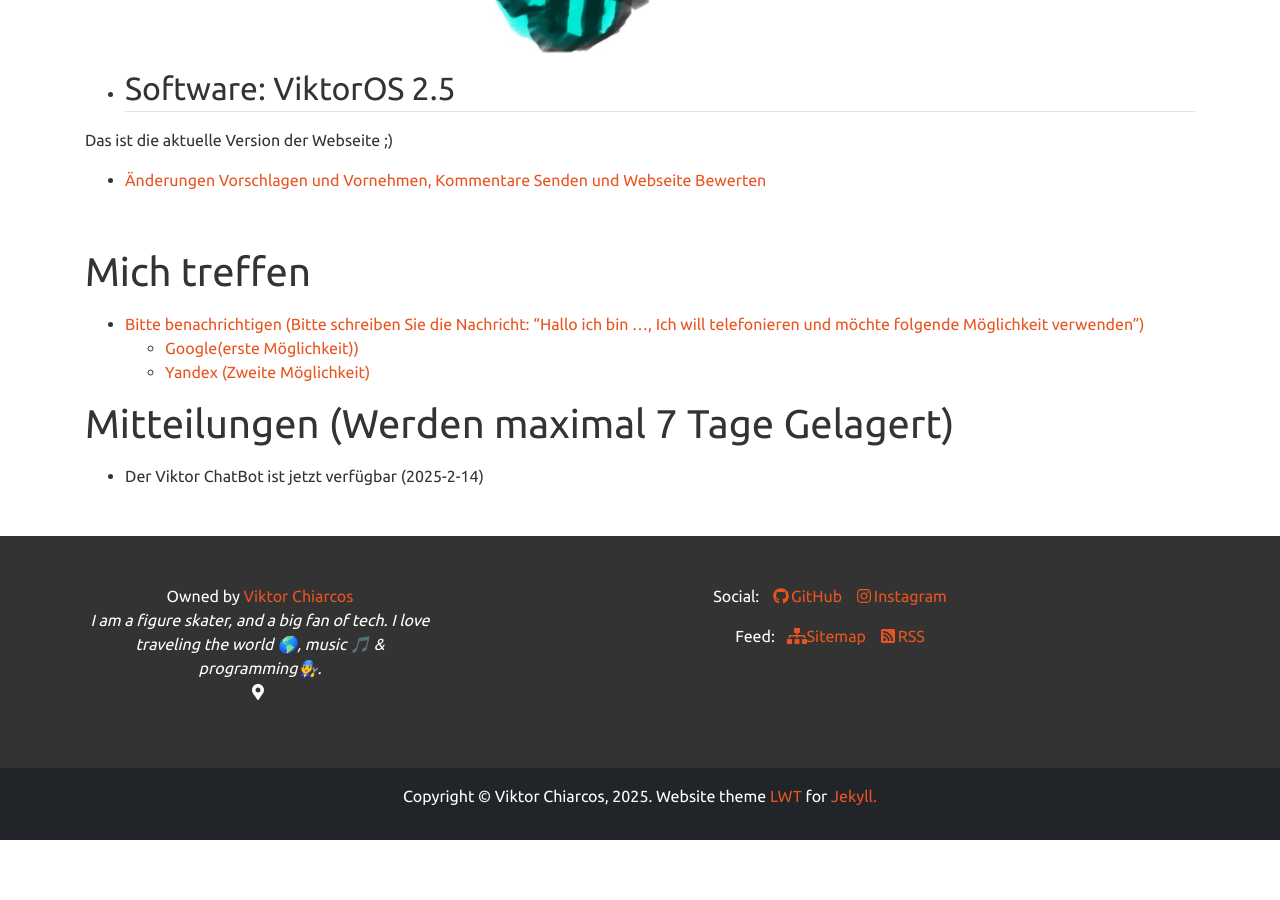
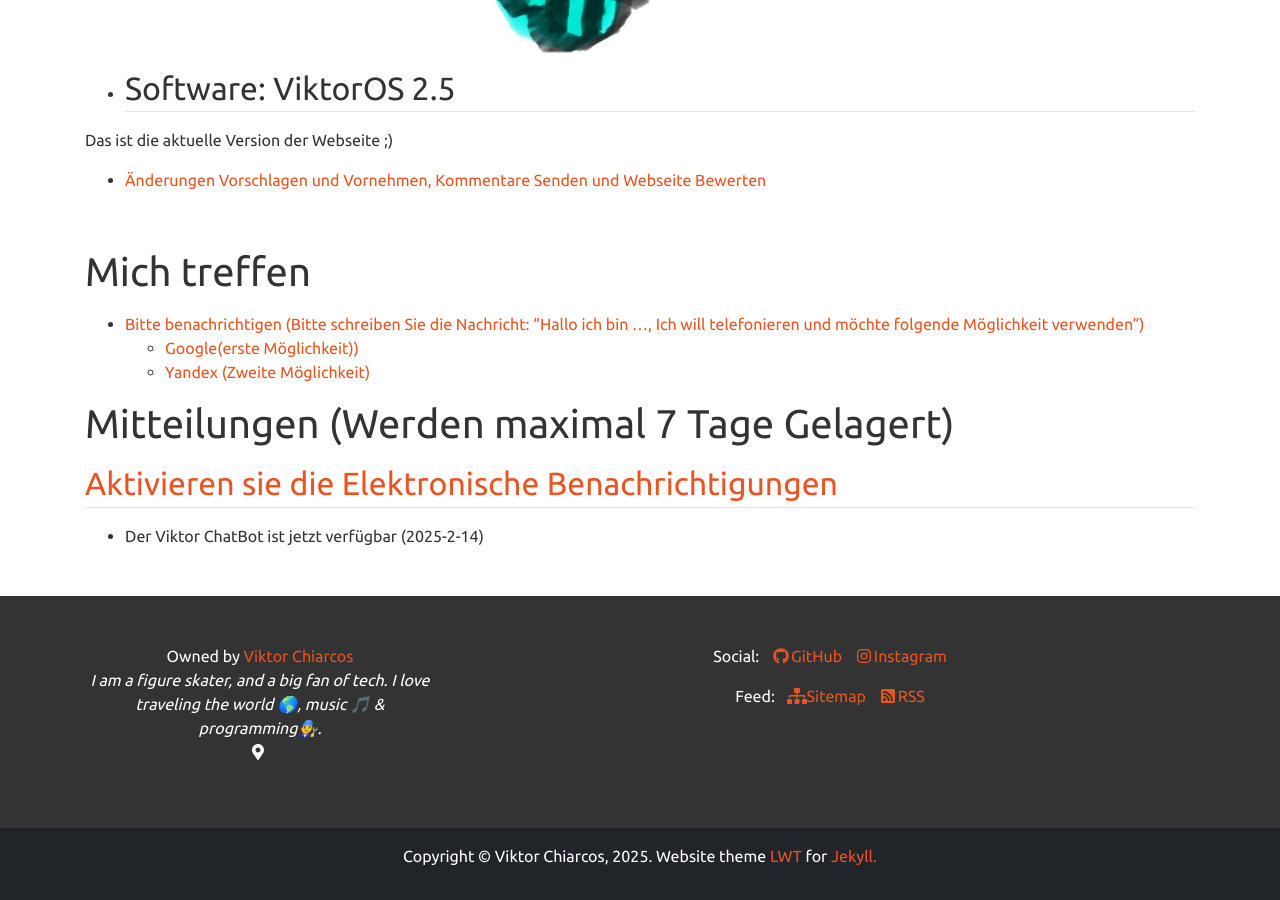
Before and after one commit to viktor-chiarcos/viktor-chiarcos.github.io, a Jekyll site: the page built from index.md, in a window 1280 px wide and 900 px high, scrolled down 2550 px. Built offline with Jekyll 4.4.1, drawn with Linux system fonts in a browser that asks for light colours; before the commit the page ends 3390 px from its top, so only the background shows below that.

Commit message:
Update index.md

```diff
--- a/index.md
+++ b/index.md
@@ -128,6 +128,7 @@ Das ist die aktuelle Version der Webseite ;)
   - [Yandex (Zweite Möglichkeit)](https://telemost.yandex.ru/j/48912595575715)
 
 # Mitteilungen (Werden maximal 7 Tage Gelagert)
+## [Aktivieren sie die Elektronische Benachrichtigungen](https://chat.whatsapp.com/L4rY65bQCVtIRQMpIIz06b)
 
 - Der Viktor ChatBot ist jetzt verfügbar (2025-2-14)
 
```
